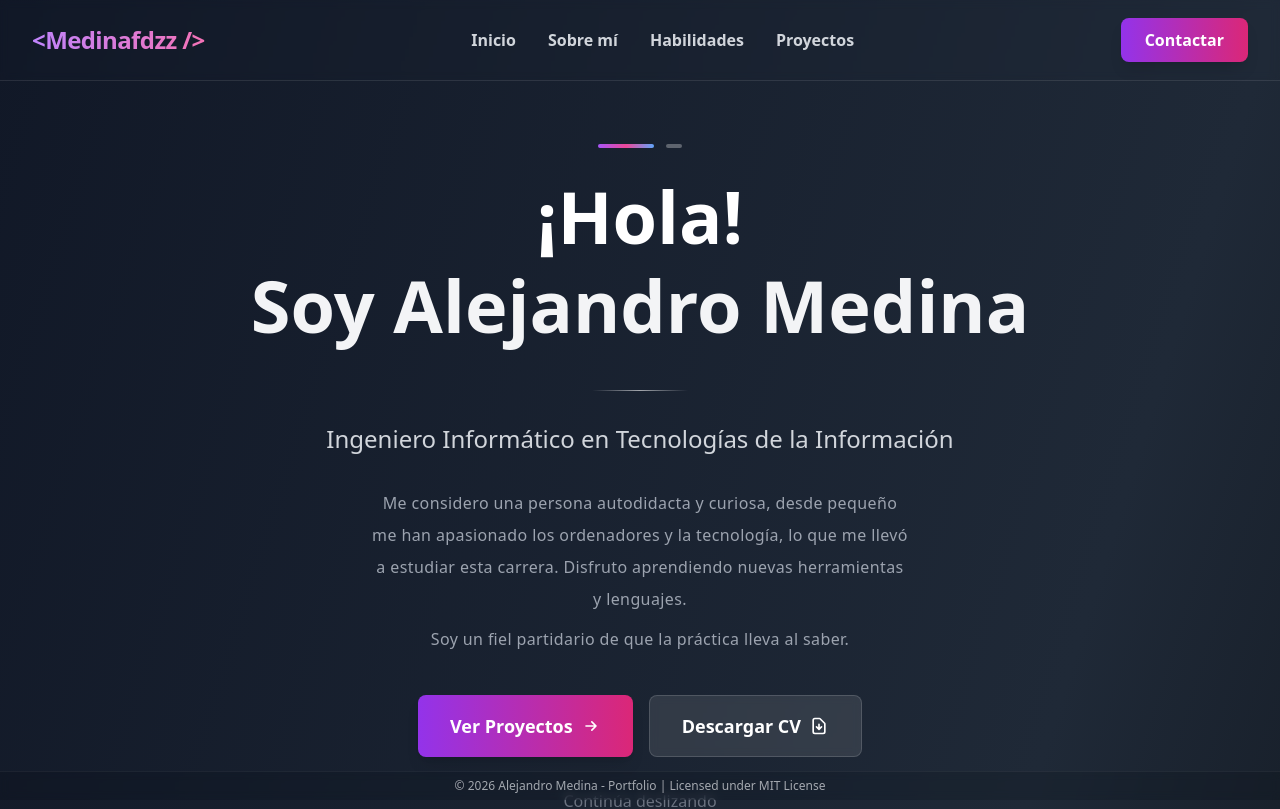
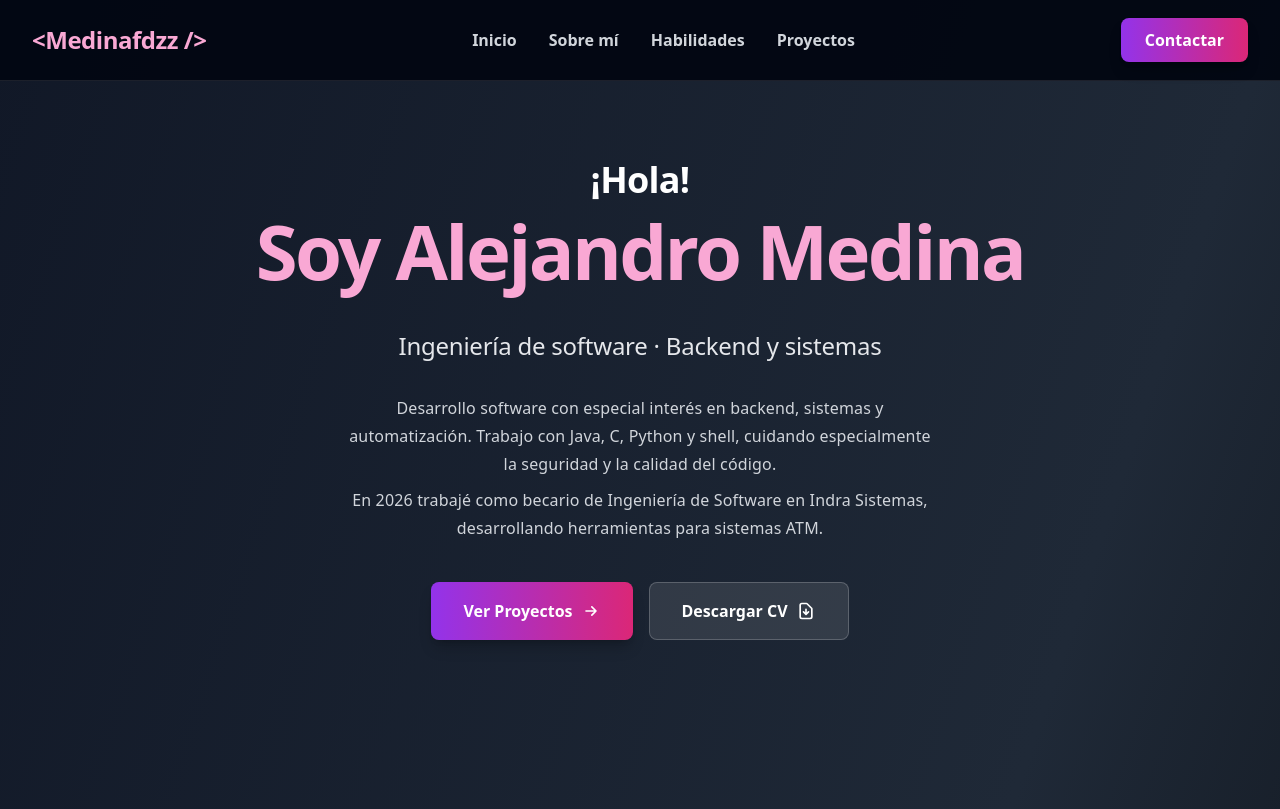
Before and after one commit to medinafdzz/Portfolio, a React (Vite) app: page / in a window 1280 px wide. Shown: the top 809 px of the page. Built offline with nearby package versions, Linux system fonts and the light colour scheme.

Commit message:
feat: refine navigation and hero content

```diff
--- a/src/components/Footer.jsx
+++ b/src/components/Footer.jsx
@@ -1,8 +1,8 @@
 function Footer() {
   return (
-    <footer className="fixed bottom-0 left-0 right-0 z-40 border-t border-white/5 bg-gray-950/15 backdrop-blur-sm">
-      <div className="mx-auto max-w-7xl px-4 py-1.5 text-center text-[11px] sm:text-xs leading-none text-gray-300/75">
-        © 2026 Alejandro Medina - Portfolio | Licensed under MIT License
+    <footer className="border-t border-white/10 bg-gray-950/60">
+      <div className="type-compact mx-auto max-w-7xl px-4 py-6 text-center text-gray-300">
+        © 2026 Alejandro Medina · Portfolio bajo licencia MIT
       </div>
     </footer>
   );
--- a/src/components/Header.jsx
+++ b/src/components/Header.jsx
@@ -1,28 +1,46 @@
-import { useState, useEffect } from 'react';
+import { useEffect, useRef, useState } from 'react';
 
 function Header() {
   const [scrolled, setScrolled] = useState(false);
   const [mobileMenuOpen, setMobileMenuOpen] = useState(false);
+  const menuButtonRef = useRef(null);
+  const contactHref = 'mailto:amedinaf.it@gmail.com?subject=Consulta&body=Hola%2C%20me%20gustar%C3%ADa%20contactar%20contigo.';
 
   // Actualiza estado según desplazamiento
   useEffect(() => {
-    const scrollContainer = document.getElementById('app-scroll-container');
-
     const handleScroll = () => {
-      const currentScroll = scrollContainer ? scrollContainer.scrollTop : window.scrollY;
-      setScrolled(currentScroll > 50);
+      setScrolled(window.scrollY > 50);
     };
 
     handleScroll();
-
-    if (scrollContainer) {
-      scrollContainer.addEventListener('scroll', handleScroll);
-      return () => scrollContainer.removeEventListener('scroll', handleScroll);
-    }
-
-    window.addEventListener('scroll', handleScroll);
+    window.addEventListener('scroll', handleScroll, { passive: true });
     return () => window.removeEventListener('scroll', handleScroll);
   }, []);
+
+  useEffect(() => {
+    if (!mobileMenuOpen) return undefined;
+
+    const handleKeyDown = (event) => {
+      if (event.key === 'Escape') {
+        setMobileMenuOpen(false);
+        menuButtonRef.current?.focus();
+      }
+    };
+
+    const handleResize = () => {
+      if (window.matchMedia('(min-width: 768px)').matches) {
+        setMobileMenuOpen(false);
+      }
+    };
+
+    document.addEventListener('keydown', handleKeyDown);
+    window.addEventListener('resize', handleResize);
+
+    return () => {
+      document.removeEventListener('keydown', handleKeyDown);
+      window.removeEventListener('resize', handleResize);
+    };
+  }, [mobileMenuOpen]);
 
   // Elementos de navegación principal
   const navItems = [
@@ -32,33 +50,25 @@ function Header() {
     { name: 'Proyectos', href: '#projects' },
   ];
 
-  // Abre cliente de correo
-  const handleContactClick = (e) => {
-    e.preventDefault();
-    const email = 'amedinaf.it@gmail.com';
-    const subject = 'Consulta';
-    const body = 'Hola, me gustaría contactar contigo...';
-    window.location.href = `mailto:${email}?subject=${encodeURIComponent(subject)}&body=${encodeURIComponent(body)}`;
-  };
-
   // Cierra menú móvil
   const closeMobileMenu = () => setMobileMenuOpen(false);
 
   return (
     <header
-      className={`fixed top-0 w-full z-50 transition-all duration-300 border-b ${
+      className={`fixed top-0 z-50 w-full border-b transition-[background-color,border-color,box-shadow] duration-300 ${
         scrolled
-          ? 'backdrop-blur-md border-purple-500/30 shadow-lg shadow-purple-500/10'
-          : 'backdrop-blur-sm border-white/10'
+          ? 'border-purple-500/30 bg-gray-950 shadow-lg shadow-black/20'
+          : 'border-white/10 bg-gray-950/95'
       }`}
     >
-      <nav className="container mx-auto px-4 sm:px-6 lg:px-8 max-w-7xl font-inter">
+      <nav className="container mx-auto max-w-7xl px-4 sm:px-6 lg:px-8">
         <div className="flex justify-between items-center h-20">
           {/* Logo con el nombre */}
           <a
             href="#inicio"
             aria-label="Ir al inicio"
-            className="text-2xl font-bold bg-clip-text text-transparent bg-gradient-to-r from-purple-400 to-pink-400 hover:scale-110 transition-transform tracking-tight"
+            onClick={closeMobileMenu}
+            className="inline-flex min-h-11 items-center rounded-sm text-2xl font-bold tracking-[-0.02em] text-pink-300 transition-colors hover:text-pink-200 focus-visible:outline-none focus-visible:ring-2 focus-visible:ring-pink-400 focus-visible:ring-offset-4 focus-visible:ring-offset-gray-950"
           >
             {'<Medinafdzz />'}
           </a>
@@ -69,36 +79,44 @@ function Header() {
               <li key={item.name}>
                 <a
                   href={item.href}
-                  className="text-gray-300 hover:text-white transition-colors duration-300 relative group font-bold"
+                  className="group relative inline-flex min-h-11 items-center rounded-sm text-base font-semibold text-gray-300 transition-colors duration-300 hover:text-white focus-visible:outline-none focus-visible:ring-2 focus-visible:ring-pink-400 focus-visible:ring-offset-4 focus-visible:ring-offset-gray-950"
                 >
                   {item.name}
-                  <span className="absolute -bottom-1 left-0 w-0 h-0.5 gradient-primary group-hover:w-full transition-all duration-300" />
+                  <span
+                    aria-hidden="true"
+                    className="gradient-primary absolute -bottom-1 inset-x-0 h-0.5 origin-left scale-x-0 transition-transform duration-300 group-hover:scale-x-100 group-focus-visible:scale-x-100"
+                  />
                 </a>
               </li>
             ))}
           </ul>
 
           {/* Botón contacto */}
-          <button
-            type="button"
-            onClick={handleContactClick}
+          <a
+            href={contactHref}
             aria-label="Abrir correo para contactar"
-            className="hidden md:flex items-center gap-2 px-6 py-2.5 bg-gradient-to-r from-purple-600 to-pink-600 hover:from-purple-700 hover:to-pink-700 text-white rounded-lg font-bold transition-all duration-300 hover:scale-105 shadow-lg"
+            className="hidden min-h-11 items-center gap-2 rounded-lg bg-gradient-to-r from-purple-600 to-pink-600 px-6 py-2.5 text-base font-semibold text-white shadow-lg shadow-black/20 transition-colors duration-300 hover:from-purple-700 hover:to-pink-700 focus-visible:outline-none focus-visible:ring-2 focus-visible:ring-pink-300 focus-visible:ring-offset-4 focus-visible:ring-offset-gray-950 md:flex"
           >
             <span>Contactar</span>
-          </button>
+          </a>
 
           {/* Botón menú móvil */}
           <button
             type="button"
-            className="md:hidden text-white p-2"
+            ref={menuButtonRef}
+            className="md:hidden flex min-h-11 min-w-11 items-center justify-center rounded-lg text-white transition-colors hover:bg-white/10 focus-visible:outline-none focus-visible:ring-2 focus-visible:ring-pink-400"
             onClick={() => setMobileMenuOpen(!mobileMenuOpen)}
-            aria-label="Abrir o cerrar menú de navegación"
+            aria-label={mobileMenuOpen ? 'Cerrar menú de navegación' : 'Abrir menú de navegación'}
             aria-expanded={mobileMenuOpen}
             aria-controls="mobile-menu"
           >
             <svg className="w-6 h-6" fill="none" stroke="currentColor" viewBox="0 0 24 24" aria-hidden="true">
-              <path strokeLinecap="round" strokeLinejoin="round" strokeWidth={2} d="M4 6h16M4 12h16M4 18h16" />
+              <path
+                strokeLinecap="round"
+                strokeLinejoin="round"
+                strokeWidth={2}
+                d={mobileMenuOpen ? 'M6 18L18 6M6 6l12 12' : 'M4 6h16M4 12h16M4 18h16'}
+              />
             </svg>
           </button>
         </div>
@@ -107,32 +125,30 @@ function Header() {
         {mobileMenuOpen && (
           <div
             id="mobile-menu"
-            className="md:hidden absolute top-20 left-0 right-0 bg-gray-900/95 backdrop-blur-md border-b border-white/10 shadow-lg"
+            aria-label="Navegación principal"
+            className="absolute left-0 right-0 top-20 border-b border-white/10 bg-gray-900 shadow-lg md:hidden"
           >
             <ul className="flex flex-col py-6 px-6">
               {navItems.map((item) => (
-                <li key={item.name} className="py-3">
+                <li key={item.name}>
                   <a
                     href={item.href}
-                    className="text-gray-300 hover:text-white transition-colors duration-300 block w-full text-lg font-bold"
+                    className="flex min-h-11 w-full items-center rounded-md px-2 py-2 text-lg font-semibold text-gray-300 transition-colors duration-300 hover:text-white focus-visible:outline-none focus-visible:ring-2 focus-visible:ring-pink-400"
                     onClick={closeMobileMenu}
                   >
                     {item.name}
                   </a>
                 </li>
               ))}
-              <li className="py-3 mt-3">
-                <button
-                  type="button"
-                  onClick={(e) => {
-                    handleContactClick(e);
-                    closeMobileMenu();
-                  }}
+              <li className="mt-3">
+                <a
+                  href={contactHref}
+                  onClick={closeMobileMenu}
                   aria-label="Contactar por correo"
-                  className="flex w-full items-center justify-center gap-2 py-3 bg-gradient-to-r from-purple-600 to-pink-600 text-white rounded-lg font-bold"
+                  className="flex min-h-11 w-full items-center justify-center gap-2 rounded-lg bg-gradient-to-r from-purple-600 to-pink-600 py-3 text-base font-semibold text-white focus-visible:outline-none focus-visible:ring-2 focus-visible:ring-pink-300"
                 >
                   <span>Contactar</span>
-                </button>
+                </a>
               </li>
             </ul>
           </div>
--- a/src/components/Info.jsx
+++ b/src/components/Info.jsx
@@ -1,45 +1,41 @@
-import Button from './Button';
-
 function Info() {
   return (
-    <div className="text-center space-y-8 max-w-4xl mx-auto px-4">
-      <div className="flex items-center justify-center gap-3">
-        <span className="h-1 w-14 rounded-full bg-gradient-to-r from-purple-500 via-pink-500 to-blue-400"></span>
-        <span className="h-1 w-4 rounded-full bg-white/30"></span>
-      </div>
-
-      <h1 className="text-3xl xs:text-4xl sm:text-5xl md:text-6xl lg:text-7xl font-bold leading-tight md:leading-[1.15]">
-        <span className="block text-white">¡Hola!</span>
-        <span className="mt-2 block pb-2 leading-tight text-gradient animate-gradient">Soy Alejandro Medina</span>
+    <div className="mx-auto max-w-4xl space-y-8 px-4 text-center break-words">
+      <h1>
+        <span className="type-feature block text-white">¡Hola!</span>
+        <span className="type-display mt-3 block pb-2 text-pink-300">Soy Alejandro Medina</span>
       </h1>
 
-      <div className="mx-auto mt-4 h-px w-24 bg-gradient-to-r from-transparent via-white/60 to-transparent"></div>
+      <p className="text-lg font-medium leading-snug tracking-[-0.01em] text-gray-200 sm:text-xl md:text-2xl">
+        Ingeniería de software · Backend y sistemas
+      </p>
 
-      <p className="text-base xs:text-lg sm:text-xl md:text-2xl text-gray-300">Ingeniero Informático en Tecnologías de la Información</p>
-
-      <p className="text-xs xs:text-sm sm:text-base text-gray-400 max-w-xl mx-auto leading-relaxed xs:leading-6 sm:leading-7 md:leading-8 tracking-wide">
-        Me considero una persona autodidacta y curiosa, desde pequeño me han apasionado los ordenadores y la tecnología, lo que me llevó a estudiar esta carrera. Disfruto aprendiendo nuevas herramientas y lenguajes.
-        <span className="block mt-2">Soy un fiel partidario de que la práctica lleva al saber.</span>
+      <p className="type-body mx-auto max-w-[65ch] text-gray-300">
+        Desarrollo software con especial interés en backend, sistemas y automatización.
+        Trabajo con Java, C, Python y shell, cuidando especialmente la seguridad y la
+        calidad del código.
+        <span className="block mt-2">
+          En 2026 trabajé como becario de Ingeniería de Software en Indra Sistemas,
+          desarrollando herramientas para sistemas ATM.
+        </span>
       </p>
 
       <div className="flex flex-col xs:flex-row flex-wrap gap-3 xs:gap-4 justify-center pt-2">
-        <Button
-          variant="primary"
-          size="lg"
-          onClick={() => window.open('https://github.com/medinafdzz?tab=repositories', '_blank')}
-          type="button"
-          aria-label="Ver proyectos en GitHub en una nueva pestaña"
+        <a
+          href="#projects"
+          aria-label="Ir a proyectos destacados"
+          className="inline-flex min-h-11 items-center justify-center gap-2 rounded-lg bg-gradient-to-r from-purple-600 to-pink-600 px-8 py-4 text-base font-semibold text-white shadow-lg shadow-black/20 transition-colors duration-300 hover:from-purple-700 hover:to-pink-700 focus-visible:outline-none focus-visible:ring-2 focus-visible:ring-pink-300 focus-visible:ring-offset-4 focus-visible:ring-offset-gray-950"
         >
           <span>Ver Proyectos</span>
           <svg className="w-5 h-5" fill="none" stroke="currentColor" viewBox="0 0 24 24" aria-hidden="true">
             <path strokeLinecap="round" strokeLinejoin="round" strokeWidth={2} d="M13 7l5 5m0 0l-5 5m5-5H6" />
           </svg>
-        </Button>
+        </a>
 
         <a
           href="/CV.pdf"
           download="CV_Alejandro_Medina.pdf"
-          className="inline-flex items-center justify-center gap-2 rounded-lg border border-white/15 bg-white/10 px-8 py-4 text-lg font-semibold text-white backdrop-blur-sm transition-all duration-300 hover:bg-white/20 hover:border-white/40"
+          className="inline-flex items-center justify-center gap-2 rounded-lg border border-white/20 bg-white/10 px-8 py-4 text-base font-semibold text-white transition-colors duration-300 hover:border-white/40 hover:bg-white/15 focus-visible:outline-none focus-visible:ring-2 focus-visible:ring-pink-300 focus-visible:ring-offset-4 focus-visible:ring-offset-gray-950"
           aria-label="Descargar CV en PDF"
         >
           <span>Descargar CV</span>
@@ -49,14 +45,6 @@ function Info() {
         </a>
       </div>
 
-      <div className="mt-6 flex flex-col items-center gap-3 text-gray-500">
-        <p className="text-xs xs:text-sm sm:text-base">Continúa deslizando</p>
-        <div className="flex h-12 w-8 items-center justify-center rounded-full border border-white/20">
-          <svg className="w-4 h-4 text-gray-400 animate-bounce" fill="none" stroke="currentColor" viewBox="0 0 24 24" aria-hidden="true">
-            <path strokeLinecap="round" strokeLinejoin="round" strokeWidth={2} d="M19 14l-7 7m0 0l-7-7m7 7V3" />
-          </svg>
-        </div>
-      </div>
     </div>
   );
 }
```
